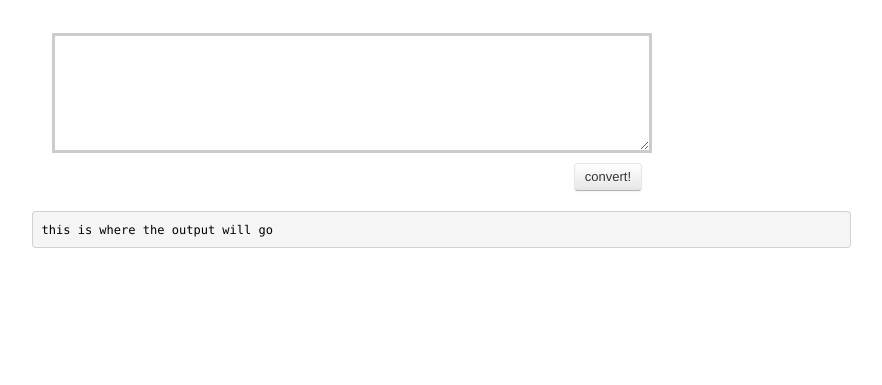
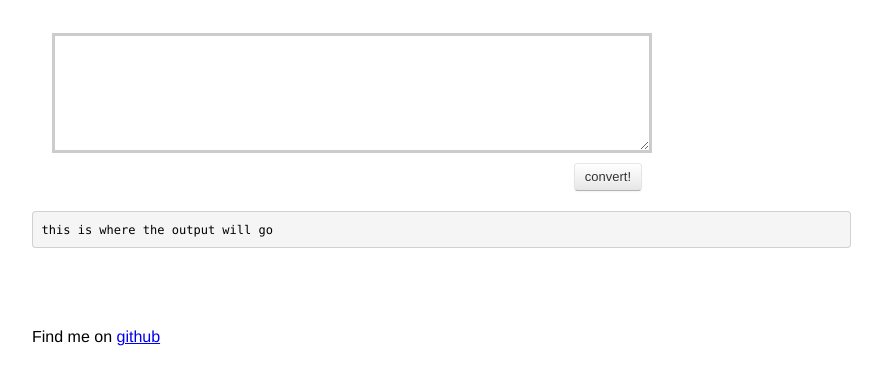
Before and after one commit to jacoblyles/base43js, a plain HTML site: page index.html in a window 1280 px wide. Shown: the part 153-538 px from the top of the page, without its empty margins (6-888 px from the left). Drawn offline with Linux system fonts and the light colour scheme.

Commit message:
adding github link

```diff
--- a/index.html
+++ b/index.html
@@ -118,6 +118,10 @@
       display: inline-block;
     }
 
+    #footer {
+      margin-top: 80px;
+    }
+
   </style>
 </head>
 <body>
@@ -137,5 +141,7 @@
   <div id="error_text">There is an error. </div>
 </div>
 
+<div id="footer">Find me on <a href="https://github.com/jacoblyles/base43js">github</a></div>
+
 </body>
 </html>
```
